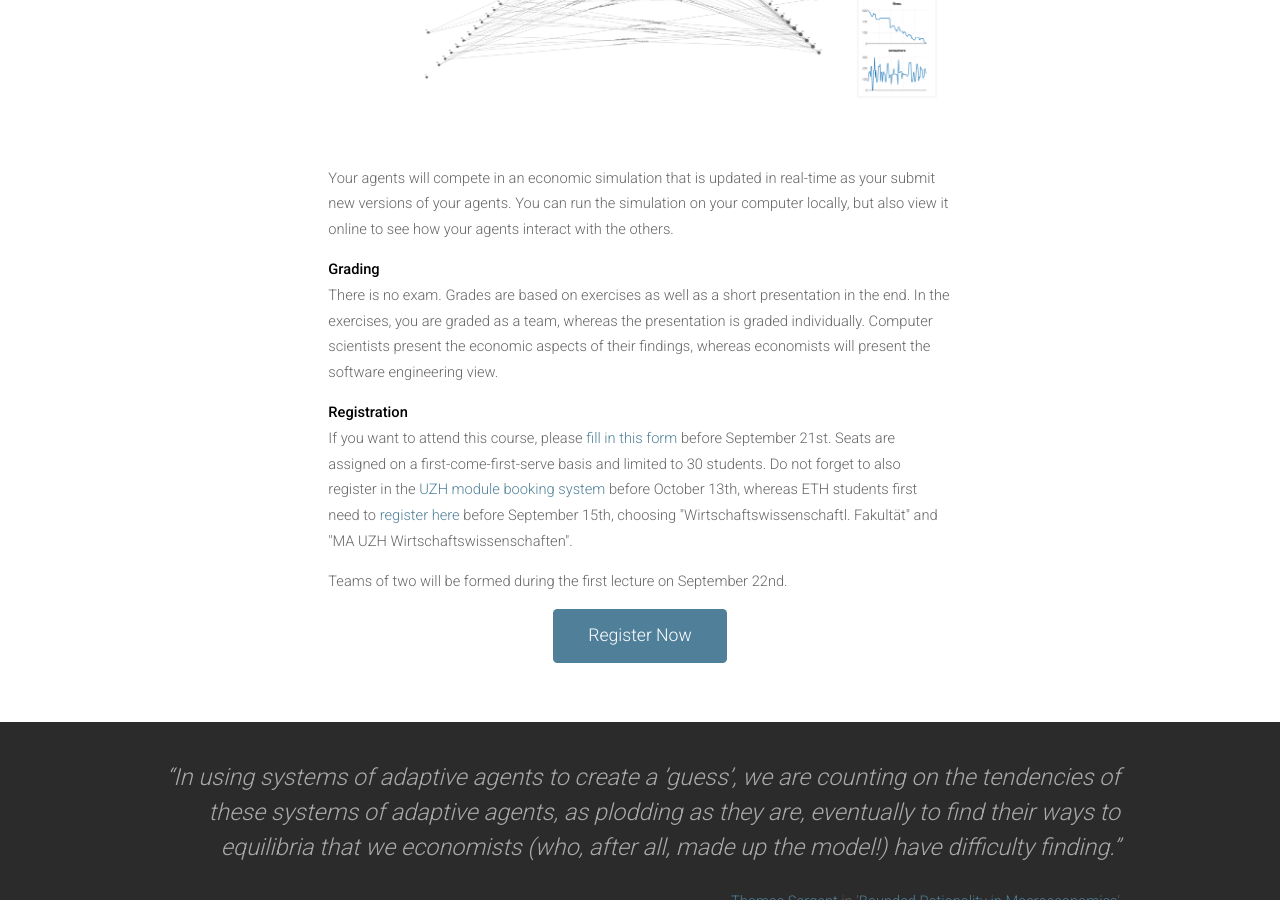
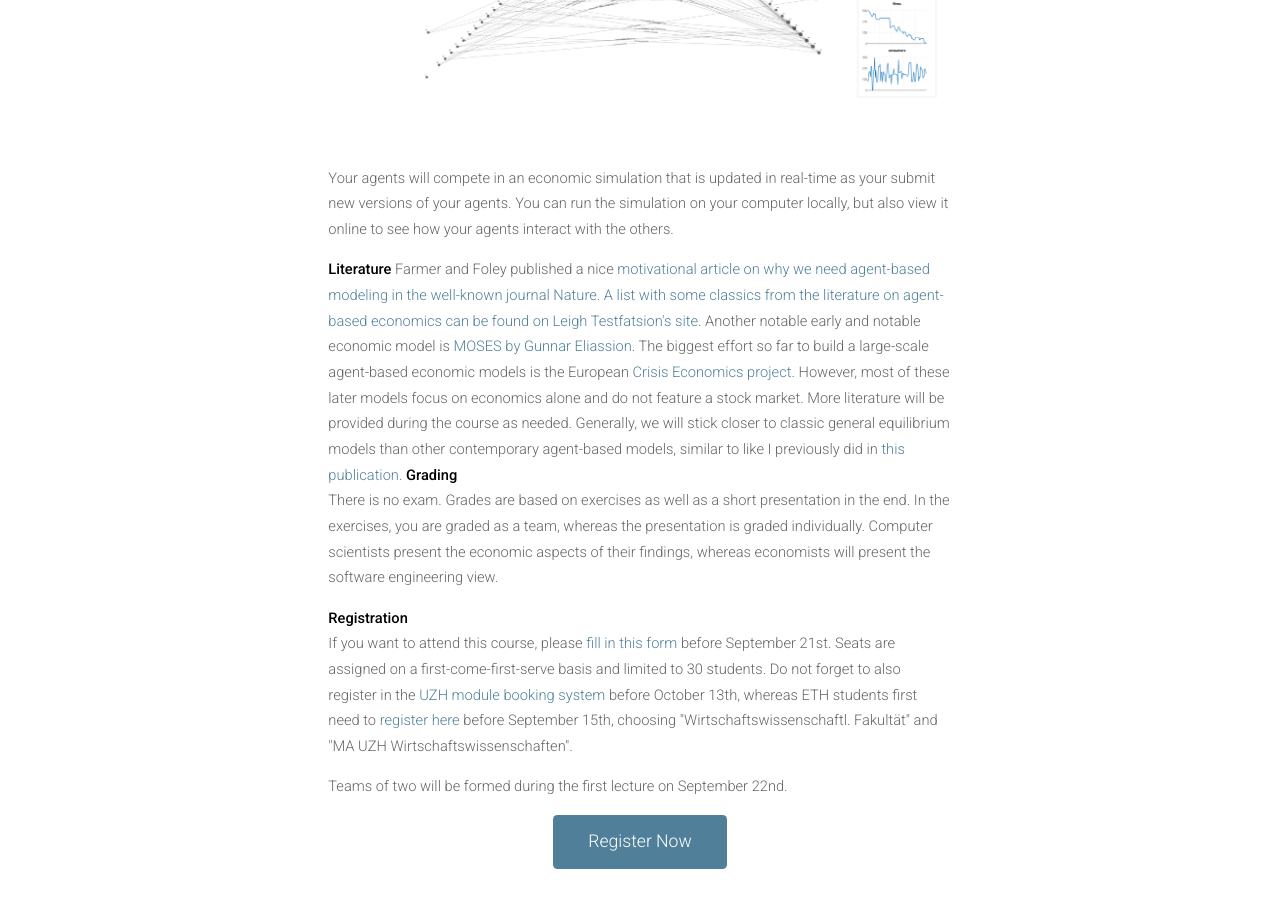
Before and after one commit to meisserecon/www, a Jekyll site: the page built from course.md, in a window 1280 px wide and 900 px high, scrolled down 1293 px. Built offline with Jekyll 4.4.1, drawn with Linux system fonts in a browser that asks for light colours; nearby versions of some CDN libraries.

Commit message:
Update course.md

```diff
--- a/course.md
+++ b/course.md
@@ -14,6 +14,8 @@
 
 <p><img src="/assets/images/tradeview.png" alt="" class="image full"> Your agents will compete in an economic simulation that is updated in real-time as your submit new versions of your agents. You can run the simulation on your computer locally, but also view it online to see how your agents interact with the others.</p>
 
+<b>Literature</b>
+Farmer and Foley published a nice <a href="https://www.researchgate.net/profile/Duncan_Foley/publication/51437577_The_Economy_Needs_Agent-Based_Modeling/links/5714ccb108aeebe07c06c72e/The-Economy-Needs-Agent-Based-Modeling.pdf">motivational article on why we need agent-based modeling in the well-known journal Nature. A list with some classics from the literature on agent-based economics can be found on <a href="http://www2.econ.iastate.edu/tesfatsi/afinance.htm#BasicRead">Leigh Testfatsion's site</a>. Another notable early and notable economic model is <a href="http://www.ifn.se/storage/cms/91fc7b2ed0f3440a918871ffa0a36d73/59024245407a4a3fadebca71db86015e/pdf/B79AF4E97E52C2C7723DD26462792BE1AB13FF08/Wp222.pdf?MediaArchive_ForceDownload=true&PropertyName=File1&ValueIndex=0">MOSES by Gunnar Eliassion</a>. The biggest effort so far to build a large-scale agent-based economic models is the European <a href="http://www.crisis-economics.eu/">Crisis Economics project</a>. However, most of these later models focus on economics alone and do not feature a stock market. More literature will be provided during the course as needed. Generally, we will stick closer to classic general equilibrium models than other contemporary agent-based models, similar to like I previously did in <a href="https://link.springer.com/article/10.1007/s10614-016-9616-x">this publication</a>.
 
 <b>Grading</b>
 
```
